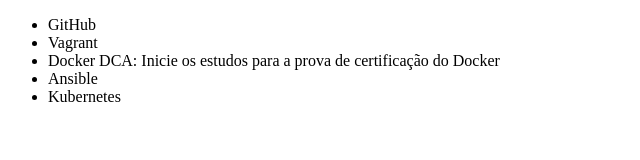
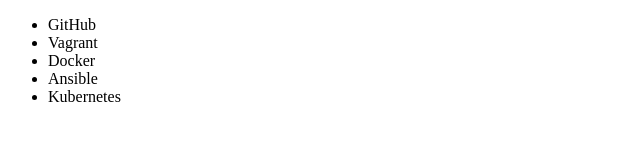
Before and after one commit to guilhermesandes/alura-git, a plain HTML site: page index.html in a window 1280 px wide. Shown: the whole page, without its empty margins (0-640 px from the left). Drawn offline with Linux system fonts and the light colour scheme.

Commit message:
alterando arquivo

```diff
--- a/index.html
+++ b/index.html
@@ -8,7 +8,7 @@
     <ul>
 	<li>GitHub</li>
         <li>Vagrant</li>
-        <li>Docker DCA: Inicie os estudos para a prova de certificação do Docker</li>
+        <li>Docker</li>
         <li>Ansible</li>
         <li>Kubernetes</li>
     </ul>
```
